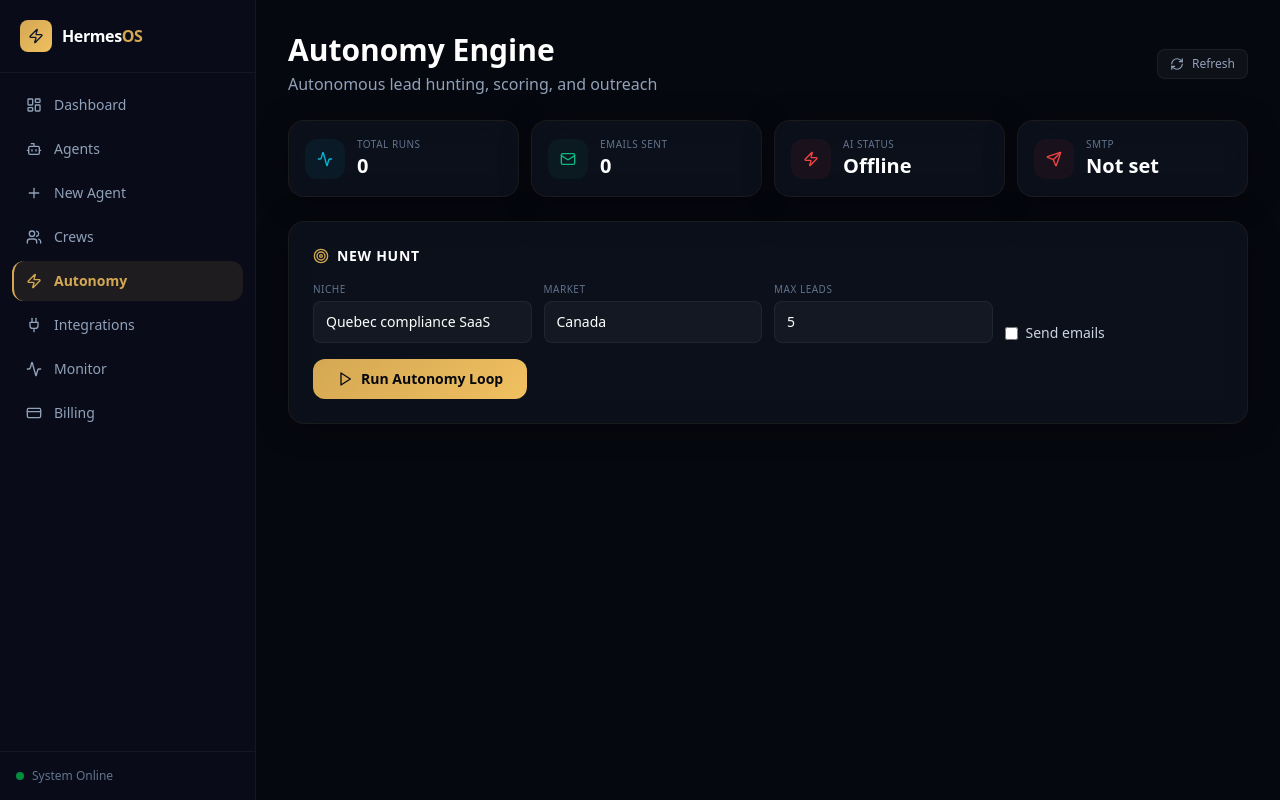
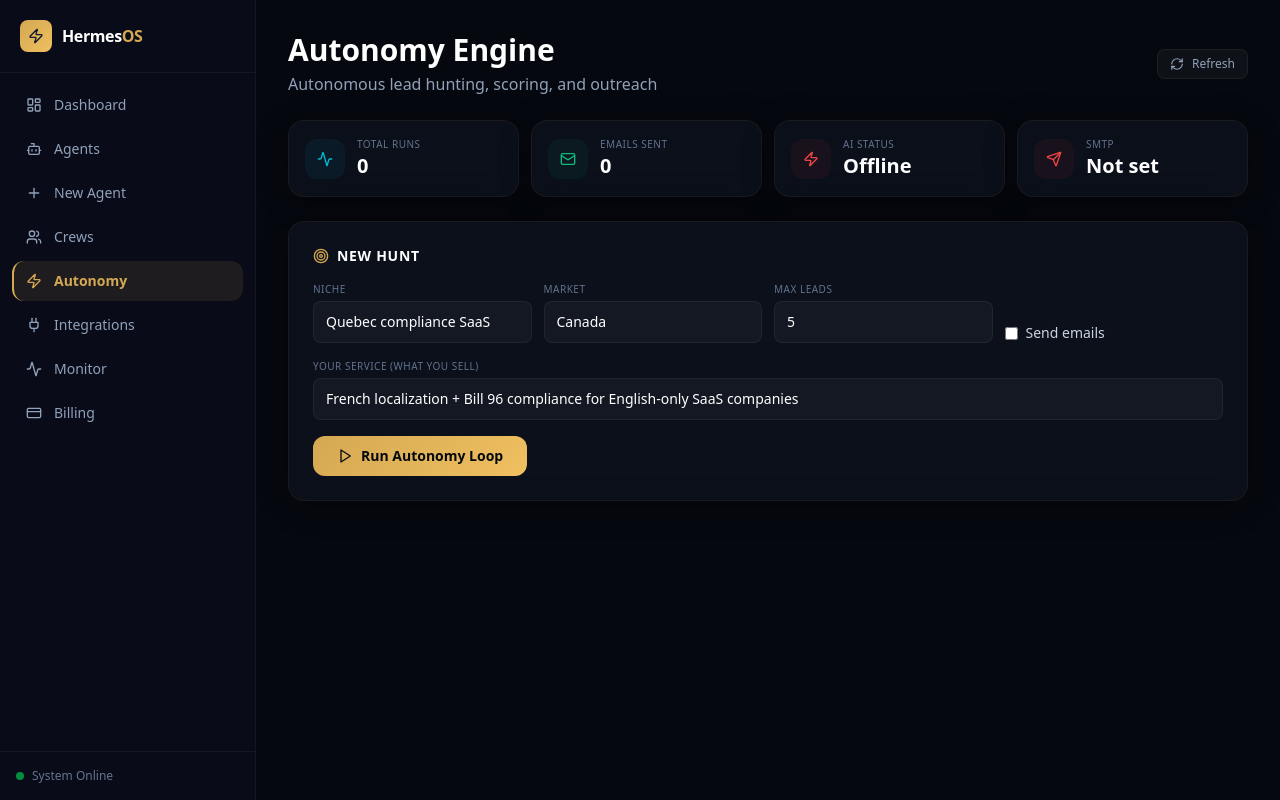
Before and after one commit to brandonlacoste9-tech/hermes, a Next.js app: page /autonomy in a window 1280 px wide. Built offline with nearby package versions, Linux system fonts and the light colour scheme.

Commit message:
fix: Your Service field — agents now pitch what you actually sell
- New field: 'Your Service' on autonomy page
- Injected into email generation prompt — agents pitch your service
- Default: French localization + Bill 96 compliance
- Stops agents from pitching random SaaS tools

```diff
--- a/src/app/(dashboard)/autonomy/page.tsx
+++ b/src/app/(dashboard)/autonomy/page.tsx
@@ -7,6 +7,7 @@ export default function AutonomyPage() {
   const [market, setMarket] = useState("Canada");
   const [maxEmails, setMaxEmails] = useState(5);
   const [send, setSend] = useState(false);
+  const [yourService, setYourService] = useState("French localization + Bill 96 compliance for English-only SaaS companies");
   const [running, setRunning] = useState(false);
   const [result, setResult] = useState<any>(null);
   const [status, setStatus] = useState<any>(null);
@@ -34,7 +35,7 @@ export default function AutonomyPage() {
       const res = await fetch("/api/autonomy", {
         method: "POST",
         headers: { "Content-Type": "application/json" },
-        body: JSON.stringify({ niche, market, maxEmails, send }),
+        body: JSON.stringify({ niche, market, maxEmails, send, yourService }),
       });
       const data = await res.json();
       if (data.error) setError(data.error);
@@ -100,6 +101,10 @@ export default function AutonomyPage() {
             </label>
           </div>
         </div>
+        <div className="mt-3">
+          <label className="text-[10px] text-slate-500 uppercase tracking-wider mb-1 block">Your Service (what you sell)</label>
+          <input value={yourService} onChange={e => setYourService(e.target.value)} placeholder="e.g., Bill 96 French compliance for English-only SaaS" className="w-full bg-white/[0.04] border border-white/[0.06] rounded-lg py-2.5 px-3 text-sm text-white placeholder:text-slate-600 focus:outline-none focus:border-[#d4a853]/30" />
+        </div>
         <button onClick={runAutonomy} disabled={running} className="gold-btn px-6 py-2.5 rounded-xl text-sm inline-flex items-center gap-2 disabled:opacity-50">
           {running ? <><Loader2 className="w-4 h-4 animate-spin" /> Hunting...</> : <><Play className="w-4 h-4" /> Run Autonomy Loop</>}
         </button>
--- a/src/app/api/autonomy/route.ts
+++ b/src/app/api/autonomy/route.ts
@@ -68,7 +68,7 @@ export async function GET(req: NextRequest) {
 export async function POST(req: NextRequest) {
   try {
     const body = await req.json();
-    const { niche = "B2B SaaS AI automation", market = "North America", maxEmails = 5, send = true } = body;
+    const { niche = "B2B SaaS AI automation", market = "North America", maxEmails = 5, send = true, yourService = "" } = body;
 
     const runId = `run_${Date.now()}`;
     const runLog: RunLog = {
@@ -192,7 +192,9 @@ Remove markdown formatting, numbers, and bullets. Only include real company name
           `You are an outreach specialist. Write a 3-sentence cold email targeting ${lead.name} (website: ${lead.website}) in the ${niche} industry.
 
 RULES:
-- Use the company name "${lead.name}" in the email body — do NOT use placeholders like [Name] or [Company]
+- YOU ARE SELLING: ${yourService || "French localization + Bill 96 compliance services"}. Pitch THIS service, not random SaaS tools.
+- Use the company name "${lead.name}" in the email body — do NOT use placeholders like [Name]
+- Reference why ${lead.name} specifically needs ${yourService || "compliance help"}
 - Keep it under 120 words
 - Include one specific, relevant detail about their business
 - Single clear CTA
```
